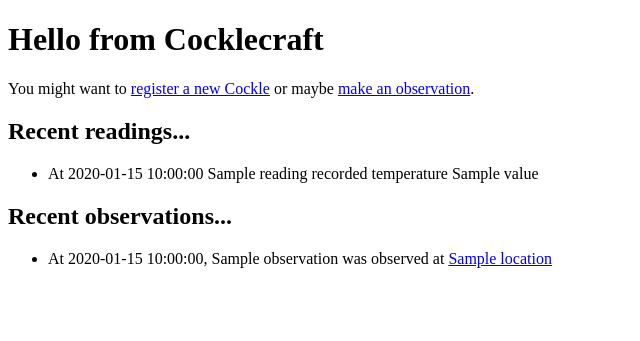
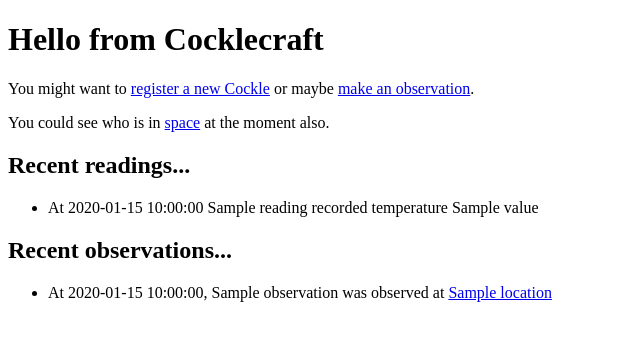
Before and after one commit to cheapjack/cocklecraft-of-things, a Python web app: template CockleRake/templates/index.html in a window 1280 px wide. Shown: the top 341 px of the page, without its empty margins (0-640 px from the left). Run offline with Jinja, Linux system fonts and the light colour scheme; the template is opened without the code that fills it: most values are stand-ins (such as "Sample title", 1, 10 or a date in 2020).

```diff
--- a/CockleRake/templates/index.html
+++ b/CockleRake/templates/index.html
@@ -5,7 +5,7 @@
 {% endblock %}
 {% block body %}
     <h1>Hello from Cocklecraft</h1>
-    <p>You might want to <a href="/register">register a new Cockle</a> or maybe <a href="/observe">make an observation</a>.</p>
+    <p>You might want to <a href="/register">register a new Cockle</a> or maybe <a href="/observe">make an observation</a>.</p><p>You could see who is in <a href="/space">space</a> at the moment also.
     <h2>Recent readings...</h2>
     <ul class="readings" id="recent">
     {% for reading in readings %}
```
Also changed, not shown: README.md, 1 other file.
